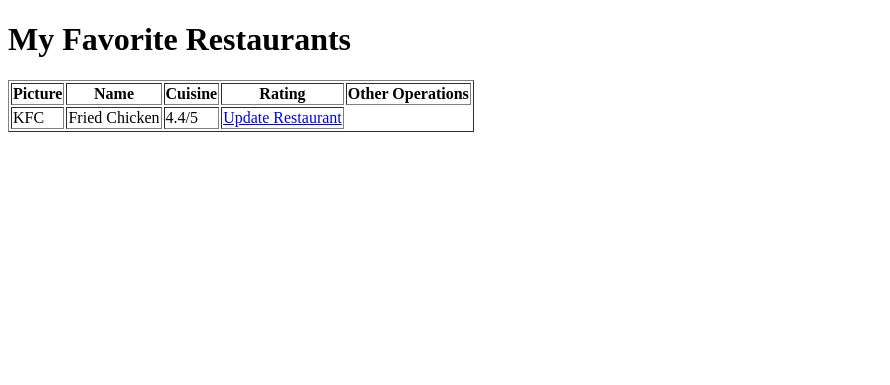
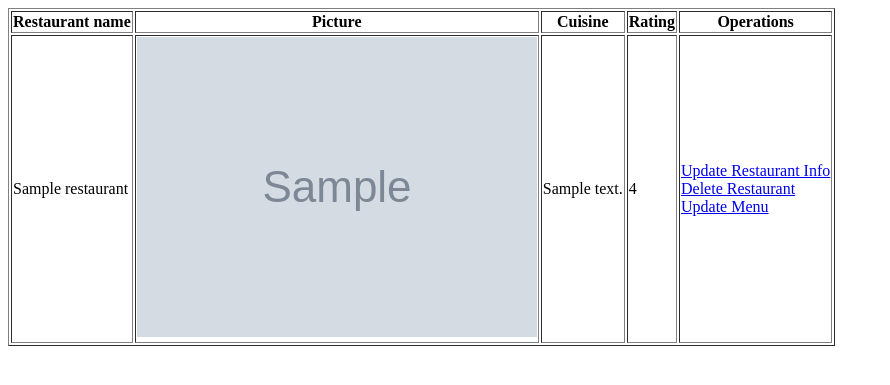
Before and after one commit to Nancylak/Meal_mate_Project, a Django app: template delivery/templates/show_restaurants.html in a window 1280 px wide. Shown: the top 385 px of the page, without its empty margins (0-890 px from the left). Run offline with Django 5.2, Linux system fonts and the light colour scheme; data comes from the database, SQL or seed files in the repository; both versions use the stored data as it was after the commit; the template is opened without the code that fills it: values that come from a table or form of the project are taken from there, most other values are stand-ins (such as "Sample title", 1, 10 or a date in 2020); grey boxes marked "Sample" are stand-in pictures.

Commit message:
Initial 20th sept

```diff
--- a/delivery/admin.py
+++ b/delivery/admin.py
@@ -1,5 +1,6 @@
 from django.contrib import admin
-from .models import Customer, Restaurant
+from .models import Customer
+from .models import Restaurant
 
 # Register your models here.
 admin.site.register(Customer)
--- a/delivery/templates/show_restaurants.html
+++ b/delivery/templates/show_restaurants.html
@@ -3,31 +3,46 @@
 <head>
     <meta charset="UTF-8">
     <meta name="viewport" content="width=device-width, initial-scale=1.0">
-    <title>restaurants List</title>
+    <title>Document</title>
 </head>
 <body>
-    <!-- {{restaurants}} -->
-     <h1>My Favorite Restaurants</h1>
+
     <table border="1">
         <thead>
             <tr>
+                <th>Restaurant name</th>
                 <th>Picture</th>
-                <th>Name</th>
                 <th>Cuisine</th>
                 <th>Rating</th>
-                <th>Other Operations</th>
+                <th>Operations</th>
             </tr>
         </thead>
         <tbody>
-            <tr>
-                <td>{{ restaurant.name }}</td>
-                <td>{{ restaurant.cuisine }}</td>
-                <td>{{ restaurant.rating }}/5</td>
-                <td>
-                    <a href="{% url 'open_update_restaurant' restaurant.id %}">Update Restaurant</a>
-                </td>
-            </tr>
+            {%  for r in restaurantList %}
+                <tr>
+                    <td>{{ r.name }}</td>
+                    <td>
+                        <img src="{{ r.picture }}">
+                    </td>
+                    <td>{{ r.cuisine }}</td>
+                    <td>{{ r.rating }}</td>
+                    <td>
+                        <a href="{% url 'open_update_restaurant' r.id %}">
+                            Update Restaurant Info
+                        </a>
+                        <br>
+                        <a href="{% url 'delete_restaurant' r.id %}">
+                            Delete Restaurant
+                        </a>
+                        <br>
+                        <a href="{% url 'open_update_menu' r.id %}">
+                            Update Menu
+                        </a>
+                    </td>
+                </tr>
+            {% endfor %}
         </tbody>
     </table>
+
 </body>
 </html>
--- a/delivery/urls.py
+++ b/delivery/urls.py
@@ -10,14 +10,6 @@
     path('signup/', views.signup, name ='signup'),
     path('signin/', views.signin, name ='signin'),
     path('signin/open_add_restaurant/', views.open_add_restaurant,
-          name ='open_add_restaurant'),
-    path('open_show_restaurant/', views.open_show_restaurant,
-          name ='open_show_restaurant'),
-    path('add_restaurant/', views.add_restaurant,name ='add_restaurant'),
-    path('add_restaurant/open_update_restaurant/<int:restaurant_id>', views.open_update_restaurant,name ='open_update_restaurant'),
-    path('update_restaurant/<int:restaurant_id>',views.update_restaurant,name="update_restaurant"),
-    path('add_restaurant/open_update_restaurant/'
-    '<int:restaurant_id>',
-         views.open_update_restaurant,
-         name ='open_update_restaurant'),
+          name='open_add_restaurant'),
+    path('add_restaurant/', views.add_restaurant, name='add_restaurant'),
 ]
```
Also changed, not shown: delivery/views.py (+2 -39 lines), db.sqlite3.
